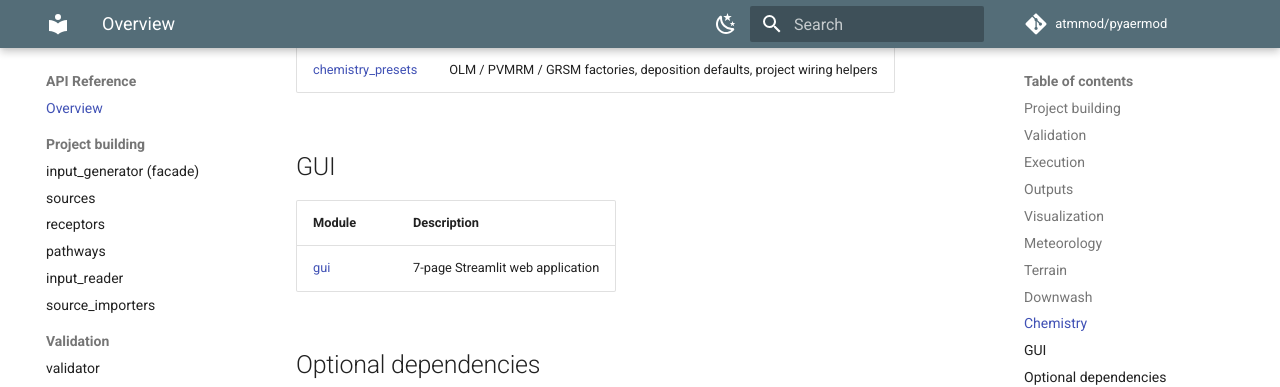
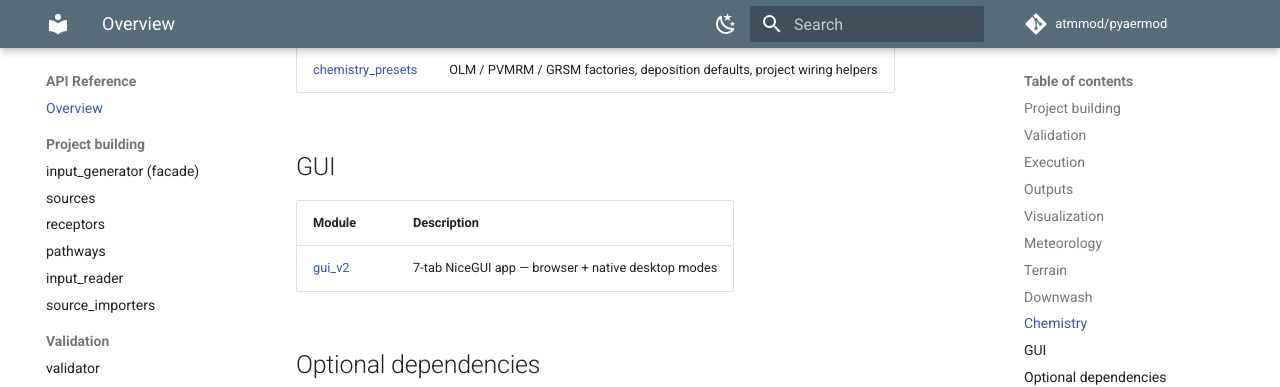
Before and after one commit to atmmod/pyaermod, an MkDocs documentation site: the page built from docs/api/index.md, in a window 1280 px wide and 900 px high, scrolled down 2863 px. Shown: the top 387 px of the window. Built offline with MkDocs 1.6.1 and Material for MkDocs 9.7.7, drawn with Linux system fonts in a browser that asks for light colours; comment, search, counter and statistics services are not loaded.

Commit message:
Update docs/api/index.md: gui.md -> gui_v2.md

```diff
--- a/docs/api/index.md
+++ b/docs/api/index.md
@@ -83,7 +83,7 @@ Build, read, write, and validate AERMOD input files.
 
 | Module | Description |
 |---|---|
-| [gui](gui.md) | 7-page Streamlit web application |
+| [gui_v2](gui_v2.md) | 7-tab NiceGUI app — browser + native desktop modes |
 
 ## Optional dependencies
 
```
